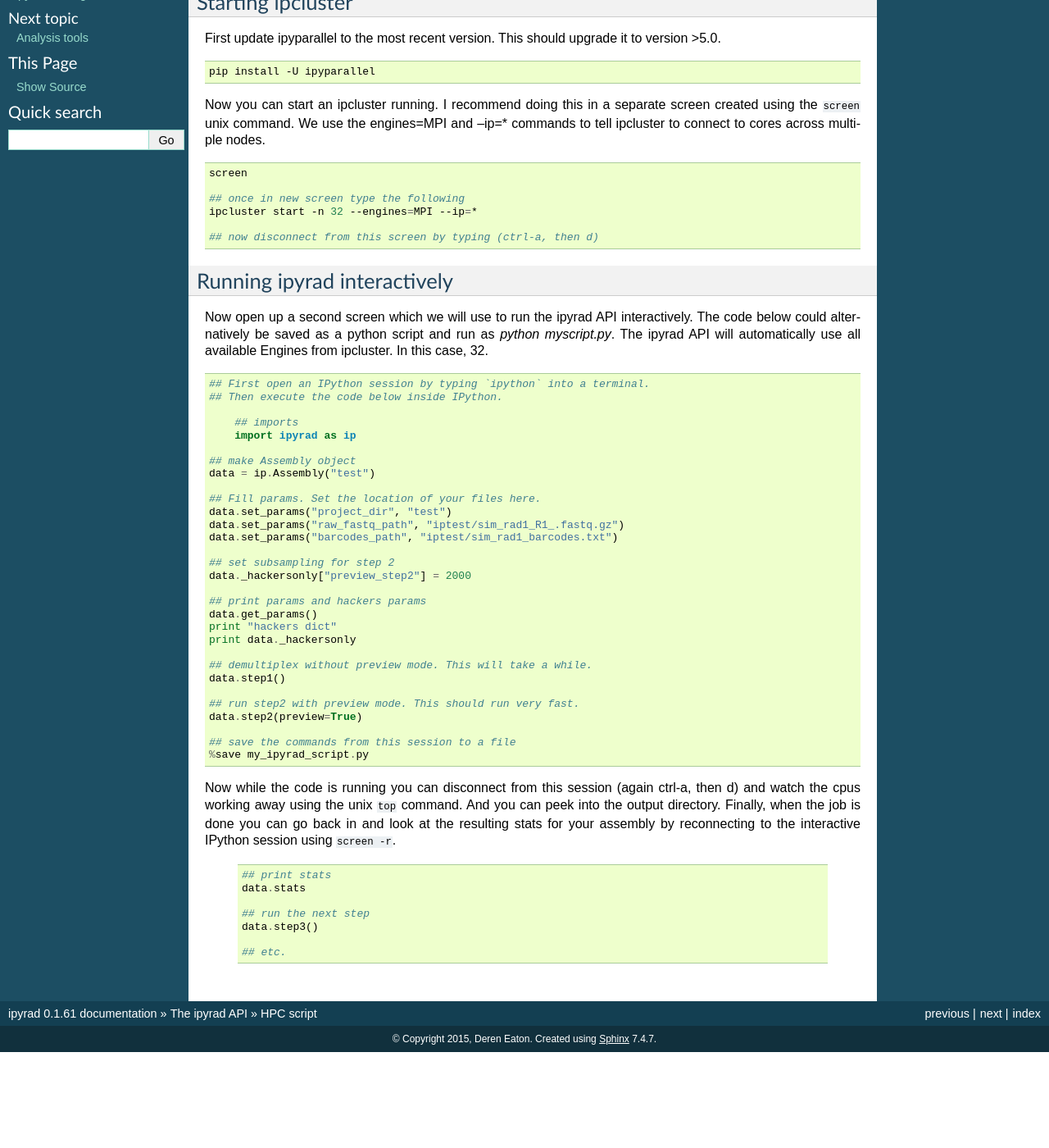
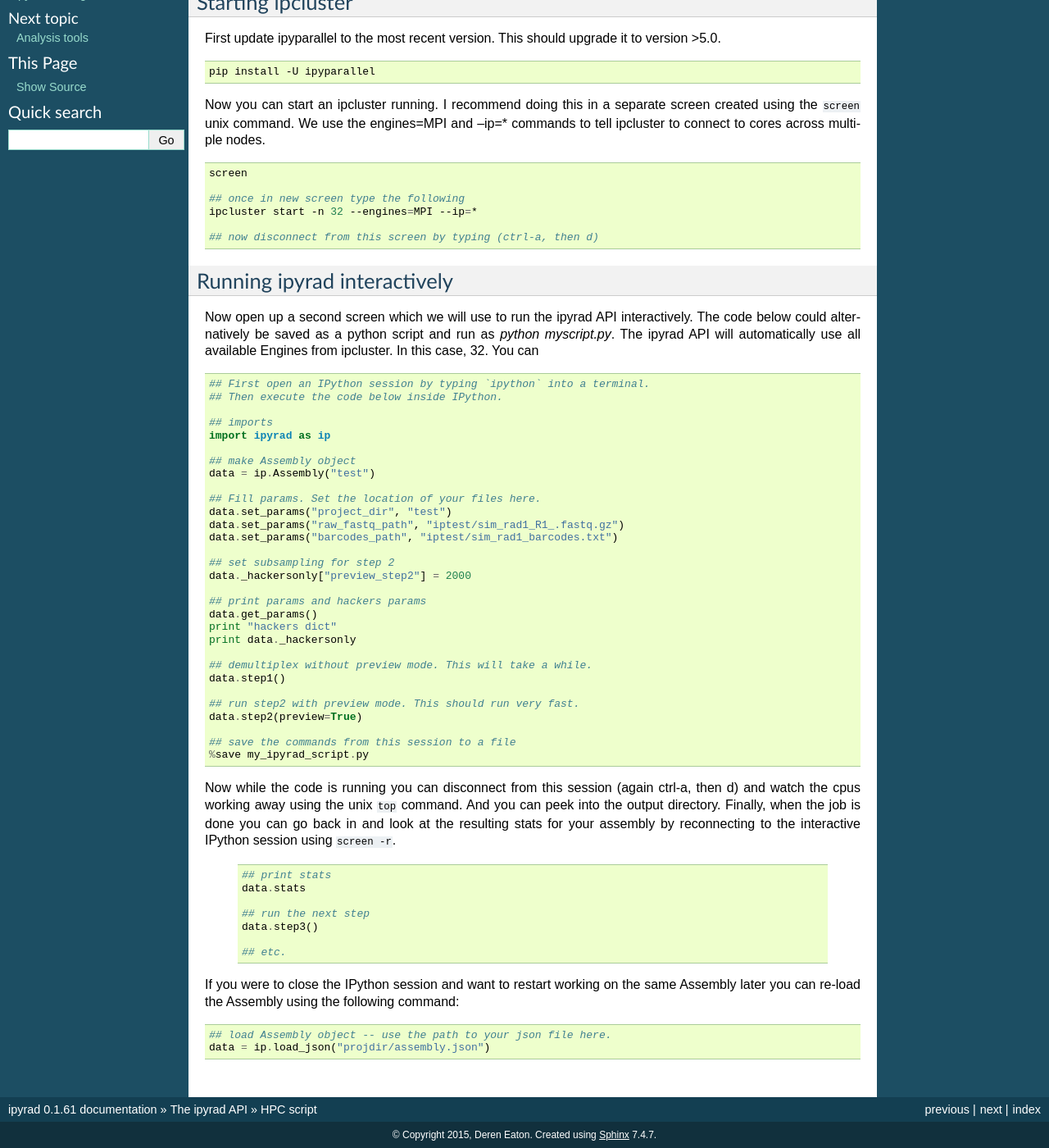
Before and after one commit to dereneaton/ipyrad, a Sphinx documentation site: the page built from docs/HPC_script.rst, in a window 1280 px wide and 1400 px high, scrolled down 190 px. Shown: the whole window at 82% size. Built offline with Sphinx 7.4.7, drawn with Linux system fonts in a browser that asks for light colours; pages that are not in the unit, such as notebooks, are missing from menus; the version number is read from the project's files by our own code; before the commit the page ends 1473 px from its top, so only the background shows below that.

Commit message:
docs push

```diff
--- a/docs/HPC_script.rst
+++ b/docs/HPC_script.rst
@@ -45,7 +45,7 @@ Running ipyrad interactively
 Now open up a second screen which we will use to run the ipyrad API interactively.
 The code below could alternatively be saved as a python script and run as
 `python myscript.py`. The ipyrad API will automatically use all available
-Engines from ipcluster. In this case, 32.
+Engines from ipcluster. In this case, 32. You can
 
 
 .. code-block:: python
@@ -54,8 +54,8 @@ Engines from ipcluster. In this case, 32.
     ## First open an IPython session by typing `ipython` into a terminal.
     ## Then execute the code below inside IPython.
 
-	## imports
-	import ipyrad as ip
+    ## imports
+    import ipyrad as ip
 
     ## make Assembly object
     data = ip.Assembly("test")
@@ -100,3 +100,12 @@ IPython session using ``screen -r``.
     data.step3()
 
     ## etc.
+
+
+If you were to close the IPython session and want to restart working on the
+same Assembly later you can re-load the Assembly using the following command:
+
+.. code-block:: python
+
+    ## load Assembly object -- use the path to your json file here.
+    data = ip.load_json("projdir/assembly.json")
```
